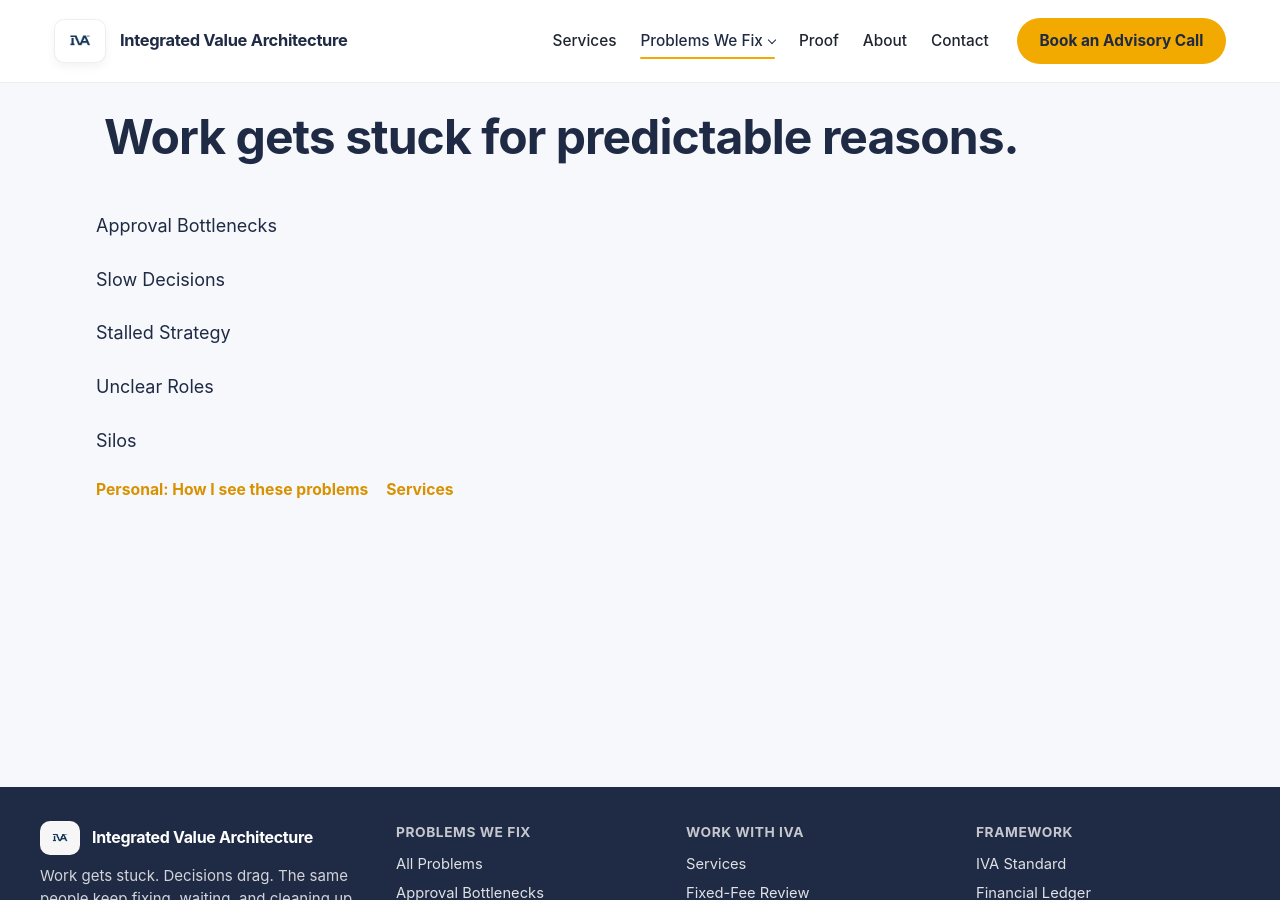
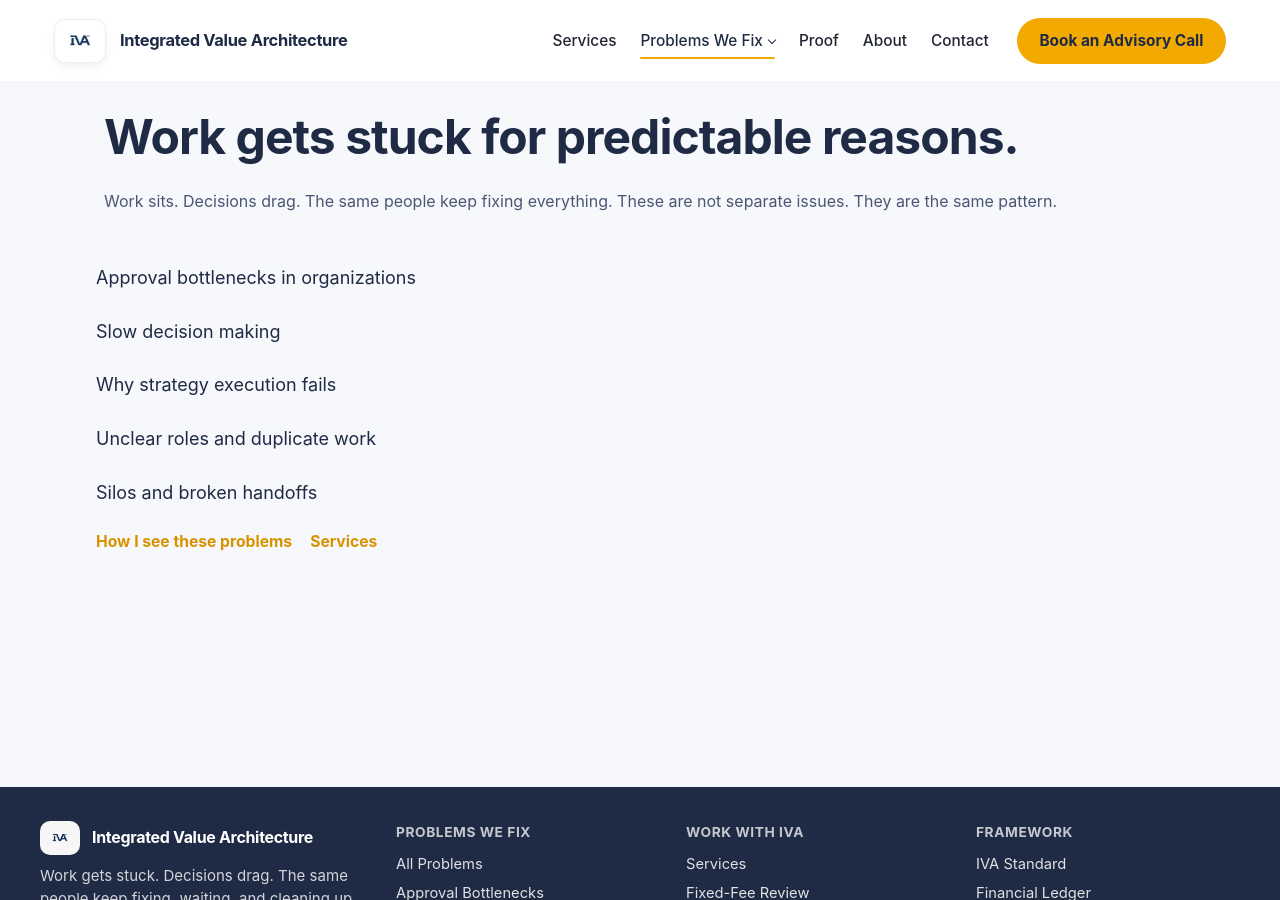
Before and after one commit to efost7873/integratedvaluearchitecture.com, a Jekyll site: the page built from problems.html, in a window 1280 px wide and 900 px high. Built offline with Jekyll 4.4.1, drawn with Linux system fonts in a browser that asks for light colours.

Commit message:
Update problems.html

```diff
--- a/problems.html
+++ b/problems.html
@@ -1,30 +1,35 @@
 ---
 layout: default
-title: Problems We Fix | IVA
+title: Organizational Problems | Approval Bottlenecks, Slow Decisions, and Broken Workflows | IVA
+description: Work gets stuck, decisions drag, and teams break down. These are the core organizational problems underneath it.
 permalink: /problems/
 ---
 
 <section class="page-header">
   <div class="container narrow">
     <h1>Work gets stuck for predictable reasons.</h1>
+
+    <p>
+      Work sits. Decisions drag. The same people keep fixing everything.
+      These are not separate issues. They are the same pattern.
+    </p>
   </div>
 </section>
 
 <section class="section">
   <div class="container narrow">
-
     <div class="card-grid">
 
-      <a href="/approval-bottlenecks/">Approval Bottlenecks</a>
-      <a href="/slow-decisions-decision-rights/">Slow Decisions</a>
-      <a href="/stalled-strategy-execution/">Stalled Strategy</a>
-      <a href="/unclear-roles-duplicate-work/">Unclear Roles</a>
-      <a href="/silos-broken-handoffs/">Silos</a>
+      <a href="/approval-bottlenecks/">Approval bottlenecks in organizations</a>
+      <a href="/slow-decisions-decision-rights/">Slow decision making</a>
+      <a href="/stalled-strategy-execution/">Why strategy execution fails</a>
+      <a href="/unclear-roles-duplicate-work/">Unclear roles and duplicate work</a>
+      <a href="/silos-broken-handoffs/">Silos and broken handoffs</a>
 
     </div>
 
     <div class="inline-links">
-      <a href="https://evanmichealfoster.com/problems/">Personal: How I see these problems</a>
+      <a href="https://evanmichealfoster.com/problems/">How I see these problems</a>
       <a href="/services/">Services</a>
     </div>
 
```
